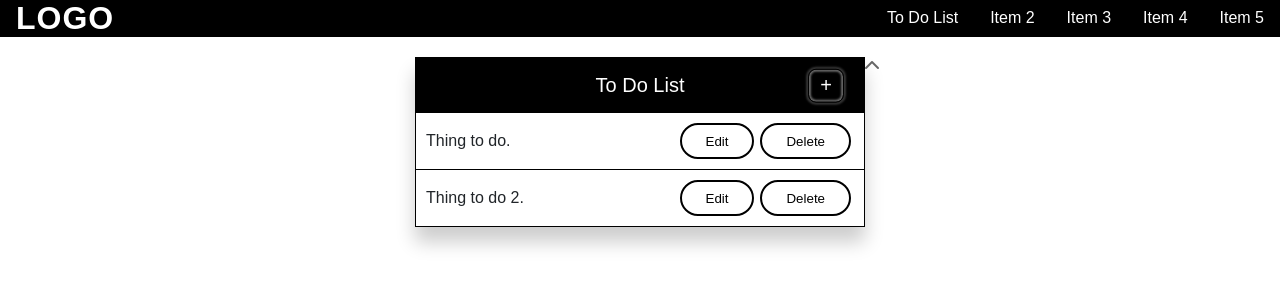
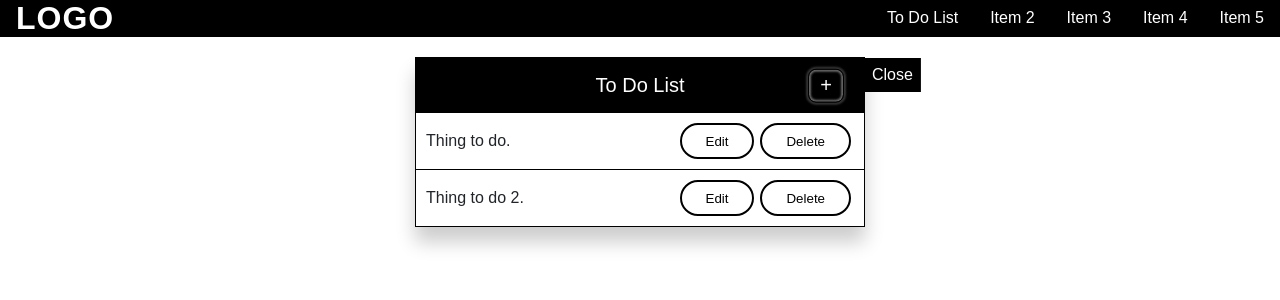
Before and after one commit to savus/ProjectsRepractice, a React (Vite) app: page / in a window 1280 px wide. Shown: the top 300 px of the page. Built offline with nearby package versions, Linux system fonts and the light colour scheme; data requests are answered from the project's data file.

Commit message:
work on setOpen function in main.js file for linking navbar link with to do list

```diff
--- a/src/App.tsx
+++ b/src/App.tsx
@@ -7,7 +7,7 @@ import "./css/theme.css";
 import { ListItem } from "./types";
 import { ListComponent } from "./components/ToDoListApp.tsx/ListComponent";
 
-const useReact = true;
+const useReact = false;
 
 const portfolioData = [
   { title: "Home Development", dataFilter: "web" },
--- a/src/components/NavbarHeader.tsx
+++ b/src/components/NavbarHeader.tsx
@@ -27,6 +27,7 @@ export const NavbarHeader = ({
                     setAnchorTagActive("To Do List");
                   }
                 }}
+                data-open="to-do"
               >
                 To Do List
               </a>
--- a/src/components/ToDoListApp.tsx/ListComponent.tsx
+++ b/src/components/ToDoListApp.tsx/ListComponent.tsx
@@ -15,7 +15,7 @@ export class ListComponent extends Component<{
     const { newItemContainer } = this.state;
     return (
       <>
-        <div className="list-container">
+        <div className="list-container open" id="to-do">
           <div className="to-do-list">
             <header className="list-header">
               <div>To Do List</div>
@@ -73,9 +73,7 @@ export class ListComponent extends Component<{
                   ))}
                 </ul>
               </div>
-              <div className="open-list-tab">
-                <i className="fa-solid fa-chevron-up"></i>
-              </div>
+              <div className="open-list-tab">Close</div>
             </div>
           </div>
         </div>
--- a/src/css/styles.css
+++ b/src/css/styles.css
@@ -34,6 +34,12 @@
   display: flex;
   justify-content: center;
   margin-top: var(--size-20);
+  transition: 0.3s;
+  transform: translateX(-100%);
+}
+
+.list-container.open {
+  transform: translateX(0);
 }
 
 .to-do-list {
@@ -174,5 +180,20 @@
   position: absolute;
   top: 0;
   right: 0;
+  padding: 0.5rem;
+  color: var(--font-color-white);
+  background-color: var(--bg-black);
   transform: translateX(100%);
+  cursor: pointer;
 }
+
+.open-list-tab:hover {
+  color: var(--font-color-dark);
+  background-color: var(--bg-white);
+  border: 1px solid var(--bg-black);
+}
+
+.open-list-tab:active {
+  color: var(--font-color-white);
+  background-color: var(--bg-black);
+}
--- a/src/js/main.js
+++ b/src/js/main.js
@@ -1,5 +1,5 @@
 document.addEventListener("DOMContentLoaded", function () {
-  const useJavascript = false;
+  const useJavascript = true;
   if (useJavascript) {
     const open = "open";
     const dataToggle = "[data-toggle]";
@@ -18,13 +18,19 @@ document.addEventListener("DOMContentLoaded", function () {
       element.classList.add(active);
     };
 
+    const toggleOpen = (element) => {
+      if (element.className.includes(open)) element.classList.remove(open);
+      else element.classList.add(open);
+    };
+
     /* main header */
 
     const navbar = document.querySelector(navbarClass);
 
     navbar.addEventListener("click", function (e) {
       const target = e.target;
-      if (target.className.includes("navbar-link")) {
+      const className = target.className;
+      if (className.includes("navbar-link")) {
         setActive(target, navbarLink);
       }
     });
@@ -37,18 +43,13 @@ document.addEventListener("DOMContentLoaded", function () {
     const newItemModal = document.getElementById(newItemModalId);
     const newItemButtons = document.querySelectorAll(".btn-group button");
 
-    const toggleOpen = (element) => {
-      if (element.className.includes(open)) element.classList.remove(open);
-      else element.classList.add(open);
-    };
-
     newItemModalButton.addEventListener("click", () => {
-      toggleOpen(newItemModal);
+      toggleOpen(newItemModalId);
     });
 
     newItemButtons.forEach((button) => {
       button.addEventListener("click", function () {
-        toggleOpen(newItemModal);
+        toggleOpen(newItemModalId);
       });
     });
   }
```
